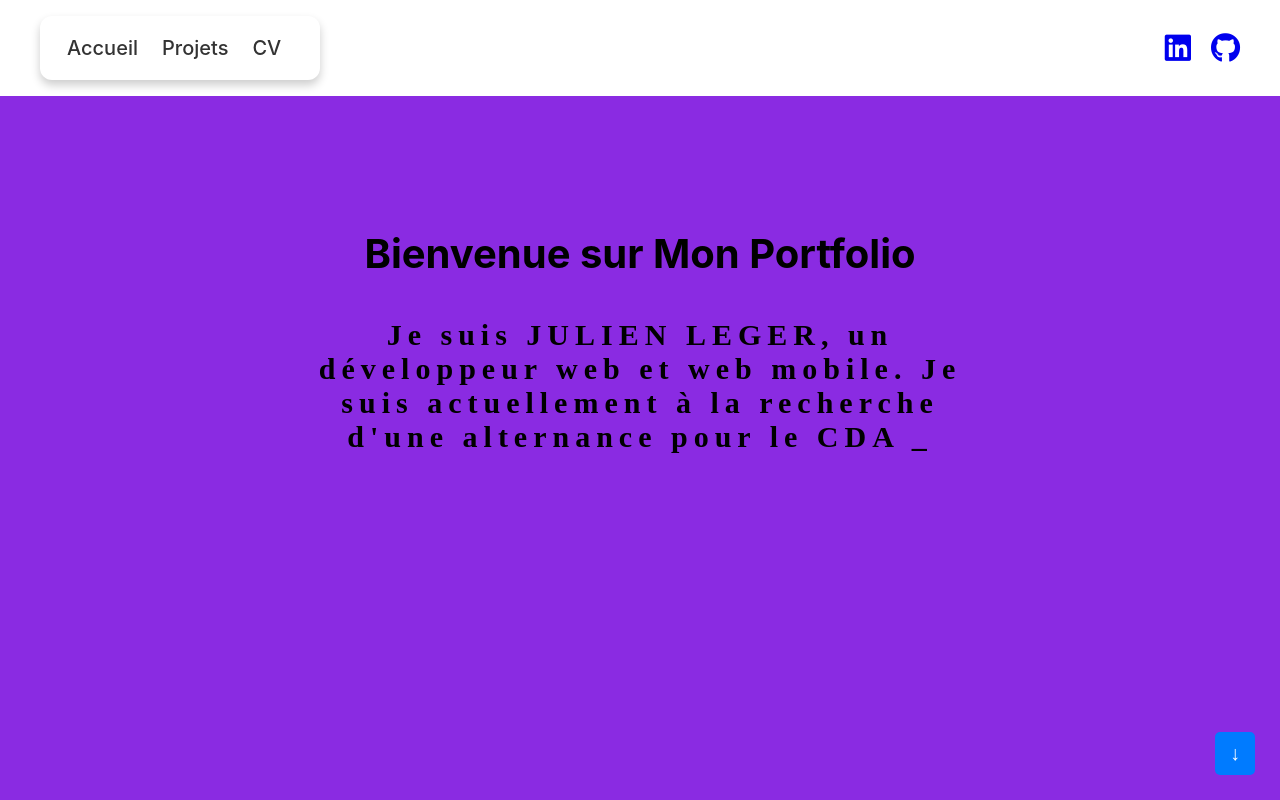
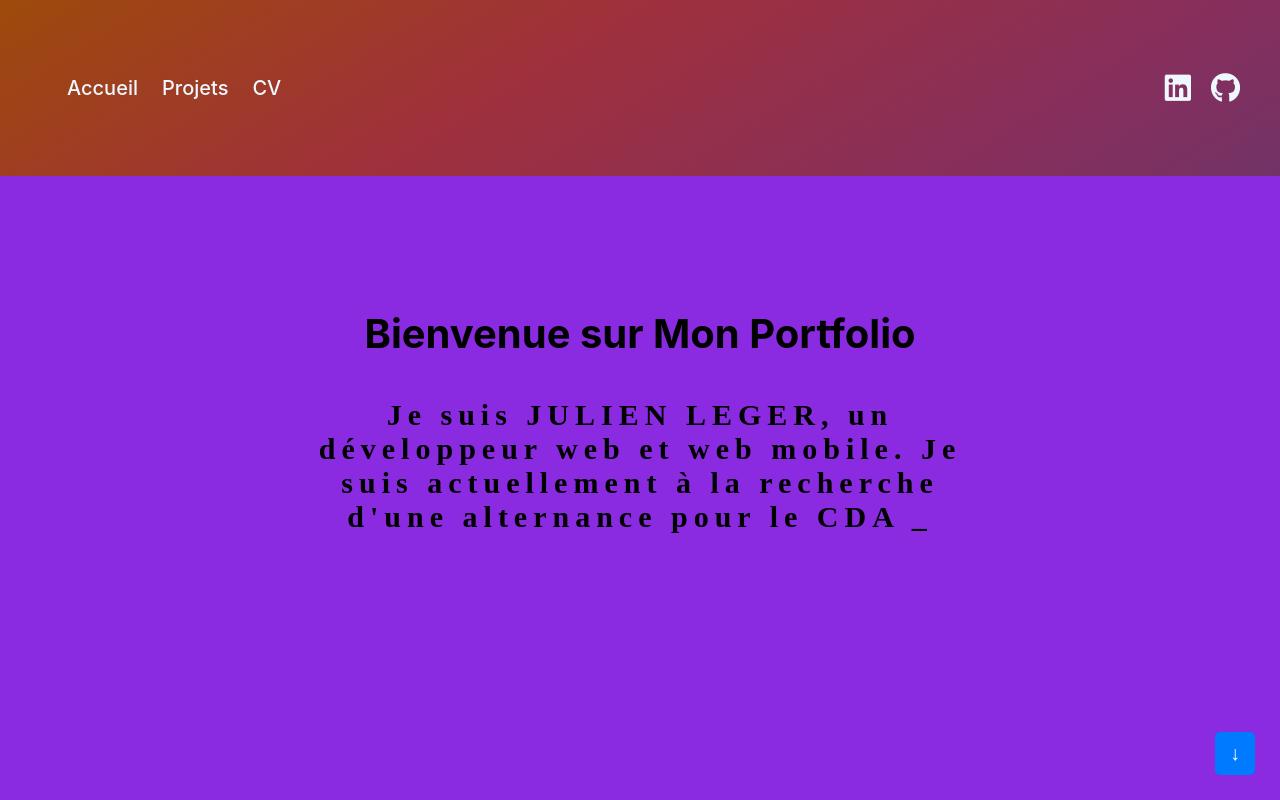
Before and after one commit to AnotheerDev/mon-portfolio, a React (Create React App) app: page / in a window 1280 px wide. Shown: the top 800 px of the page. Built offline with nearby package versions, Linux system fonts and the light colour scheme; a web font is replaced by a local one.

Commit message:
Update header styles

```diff
--- a/src/components/Header/header.css
+++ b/src/components/Header/header.css
@@ -2,18 +2,18 @@
   display: flex;
   justify-content: space-between;
   align-items: center;
-  background: #fff;
-  box-shadow: 0 5px 10px rgba(0,0,0,0.2);
-  padding: 0 40px;
+  /* background: #fff; */
+  /* box-shadow: 0 5px 10px rgba(0,0,0,0.2); */
+  padding: 40px;
 }
 
 .nav-links {
   display: flex;
   align-items: center;
-  background: #fff;
+  /* background: #fff; */
   padding: 20px 15px;
   border-radius: 12px;
-  box-shadow: 0 5px 10px rgba(0,0,0,0.2);
+  /* box-shadow: 0 5px 10px rgba(0,0,0,0.2); */
   width: 250px;
 }
 
@@ -24,7 +24,7 @@
 
 .nav-links li a {
   position: relative;
-  color: #333;
+  color: aliceblue;
   font-size: 20px;
   font-weight: 500;
   padding: 6px 0;
@@ -38,7 +38,7 @@
   left: 0;
   height: 3px;
   width: 0%;
-  background: #34efdf;
+  background: #f26522;
   border-radius: 12px;
   transition: all 0.4s ease;
 }
@@ -81,3 +81,11 @@
   font-size: 30px;
   gap: 20px;
 }
+
+.fab {
+  color: aliceblue;
+}
+
+.fab:hover {
+  color: #f26522;
+}
```
